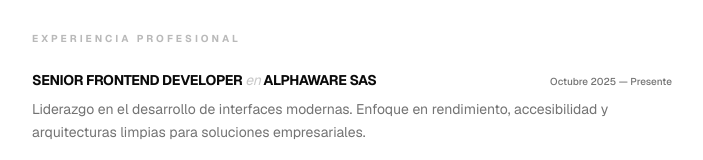
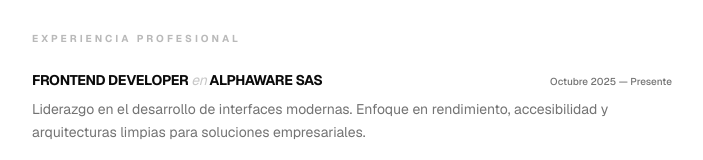
Before and after one commit to angelstchavez/angel-chavez, a Next.js app: page / in a window 1280 px wide. Shown: the part 308-468 px from the top of the page, without its empty margins (288-991 px from the left). Built offline with nearby package versions, Linux system fonts and the light colour scheme.

Commit message:
fix: actualizar rol de desarrollador frontend en la sección de experiencia

```diff
--- a/app/page.tsx
+++ b/app/page.tsx
@@ -36,7 +36,7 @@ export default function Home() {
         <div className="space-y-8">
           {[
             {
-              role: "Senior Frontend Developer",
+              role: "Frontend Developer",
               company: "AlphaWare SaS",
               date: "Octubre 2025 — Presente",
               desc: "Liderazgo en el desarrollo de interfaces modernas. Enfoque en rendimiento, accesibilidad y arquitecturas limpias para soluciones empresariales.",
```
